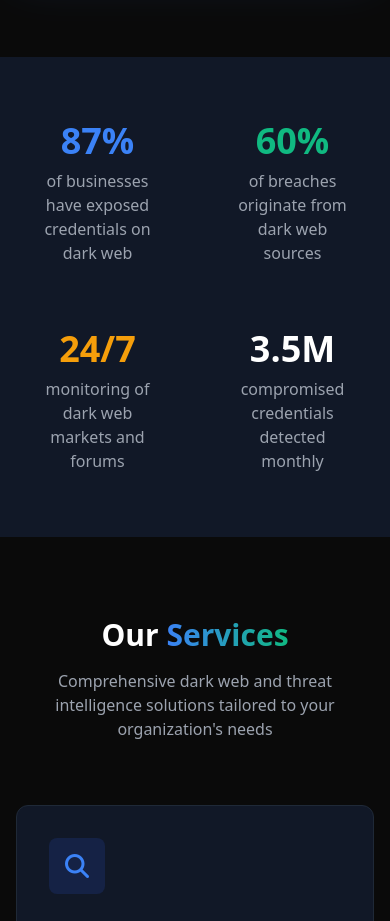
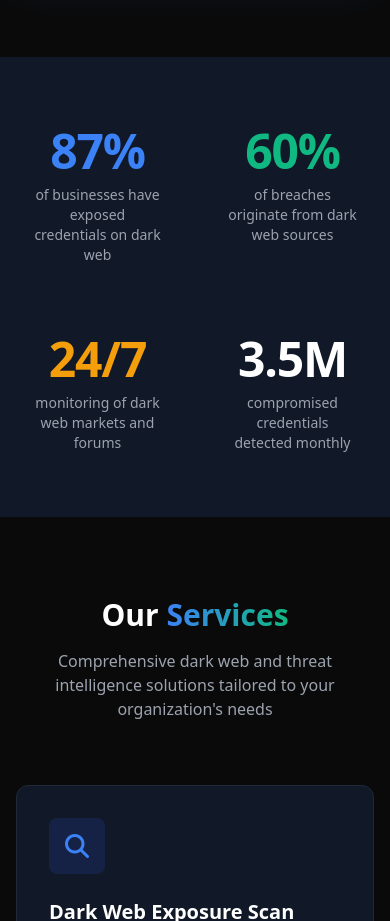
Before and after one commit to aegisceo/aegissecconsulting, a plain HTML site: page index.html in a window 390 px wide. Shown: the part 940-1861 px from the top of the page. Drawn offline with nearby package versions, Linux system fonts and the light colour scheme.

Commit message:
Redesign stats bar: larger, bolder numbers and lighter descriptions for better scale

```diff
--- a/index.html
+++ b/index.html
@@ -126,20 +126,20 @@
         <div class="container mx-auto px-4">
             <div class="grid grid-cols-2 md:grid-cols-4 gap-8 text-center">
                 <div class="p-4">
-                    <div class="text-4xl font-bold text-primary mb-2">87%</div>
-                    <div class="text-gray-400">of businesses have exposed credentials on dark web</div>
+                    <div class="text-5xl md:text-6xl font-extrabold text-primary mb-1 tracking-tight leading-tight">87%</div>
+                    <div class="text-sm md:text-base text-gray-400 font-light">of businesses have exposed credentials on dark web</div>
                 </div>
                 <div class="p-4">
-                    <div class="text-4xl font-bold text-secondary mb-2">60%</div>
-                    <div class="text-gray-400">of breaches originate from dark web sources</div>
+                    <div class="text-5xl md:text-6xl font-extrabold text-secondary mb-1 tracking-tight leading-tight">60%</div>
+                    <div class="text-sm md:text-base text-gray-400 font-light">of breaches originate from dark web sources</div>
                 </div>
                 <div class="p-4">
-                    <div class="text-4xl font-bold text-accent mb-2">24/7</div>
-                    <div class="text-gray-400">monitoring of dark web markets and forums</div>
+                    <div class="text-5xl md:text-6xl font-extrabold text-accent mb-1 tracking-tight leading-tight">24/7</div>
+                    <div class="text-sm md:text-base text-gray-400 font-light">monitoring of dark web markets and forums</div>
                 </div>
                 <div class="p-4">
-                    <div class="text-4xl font-bold text-white mb-2">3.5M</div>
-                    <div class="text-gray-400">compromised credentials detected monthly</div>
+                    <div class="text-5xl md:text-6xl font-extrabold text-white mb-1 tracking-tight leading-tight">3.5M</div>
+                    <div class="text-sm md:text-base text-gray-400 font-light">compromised credentials detected monthly</div>
                 </div>
             </div>
         </div>
```
